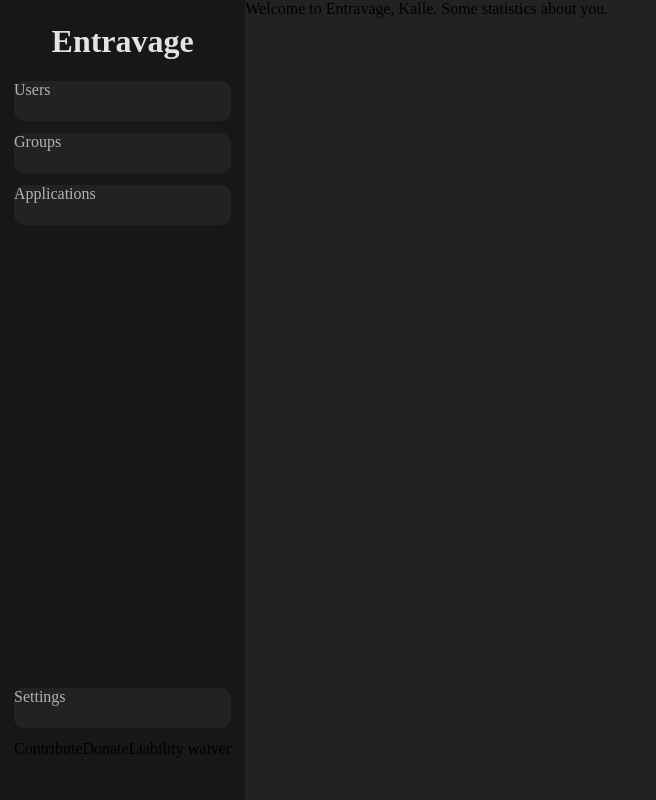
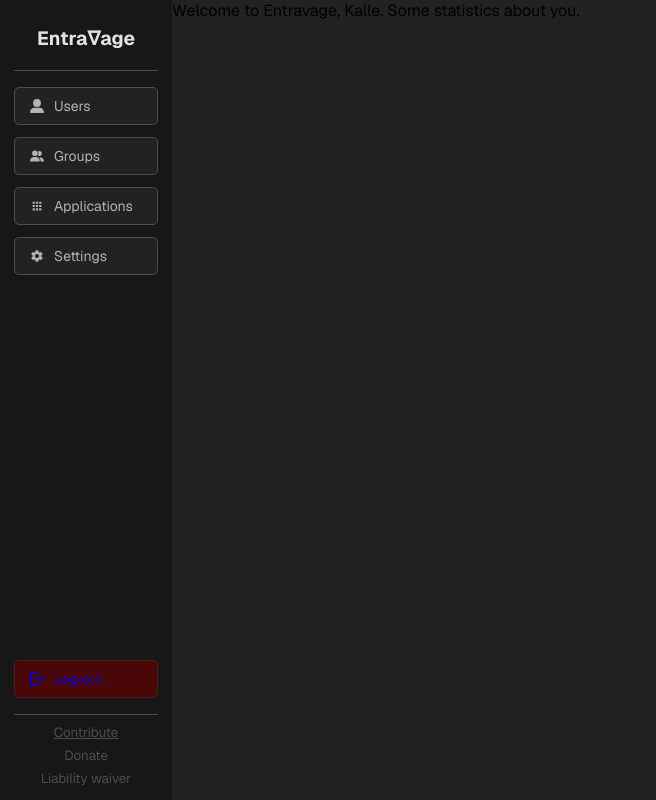
Before and after one commit to sundeka/Entravage, a Next.js app in the folder client/: page /dashboard in a window 1280 px wide. Shown: the whole page, without its empty margins (0-656 px from the left). Built offline with nearby package versions, Linux system fonts and the light colour scheme.

Commit message:
finalize sidebar core stylings

```diff
--- a/client/app/dashboard/dashboard.module.css
+++ b/client/app/dashboard/dashboard.module.css
@@ -3,6 +3,21 @@
   background-color: var(--shade1);
   display: flex;
   flex-direction: row;
+}
+
+.content {
+  width: 100%;
+}
+
+.feed {
+  background-color: var(--shade2);
+  width: 400px;
+  height: 45px;
+  position: absolute;
+  right: 0;
+  bottom: 0;
+  border: 0;
+  cursor: pointer;
 }
 
 .sidebar {
@@ -12,6 +27,7 @@
   display: flex;
   flex-direction: column;
   justify-content: space-between;
+  width: 144px;
 }
 
 .header {
@@ -20,11 +36,19 @@
   align-items: center;
   justify-content: center;
   color: var(--shade5);
+  border-bottom-width: thin;
+  border-bottom-style: solid;
+  border-bottom-color: var(--shade3);
+  padding-bottom: 6px;
+}
+
+.headerText {
+  font-size: larger;
 }
 
 .navigation {
-  height: -webkit-fill-available;
-  padding-block: 12px;
+  height: 100%;
+  padding-block: 16px;
 }
 
 .list {
@@ -40,14 +64,56 @@
 .listItem {
   color: var(--shade4);
   background-color: var(--shade1);
-  height: 40px;
-  border-radius: 10px;
+  border-radius: 5px;
+  height: 36px;
+  cursor: pointer;
+  border-color: var(--shade3);
+  border-width: thin;
+  border-style: solid;
 }
 
 .listItem:last-child {
   margin-top: auto;
+  background-color: var(--red-shade1);
+  border-color: var(--red-shade2);
+}
+
+.listItemLink {
+  height: inherit;
+  display: flex;
+  align-items: center;
+  gap: 10px;
+  padding-inline: 15px;
+  font-size: 14px;
+  text-decoration: none !important;
+}
+
+.listItemLink:visited, .listItemLink:active {
+  color: var(--shade4);
+}
+
+.listItemLink:hover {
+  color: var(--shade5);
 }
 
 .footer {
-  height: 55px;
+  border-top-style: solid;
+  border-top-width: thin;
+  border-top-color: var(--shade3);
+  padding-top: 9px;
+  height: 80px;
+  display: flex;
+  flex-direction: column;
+  gap: 6px;
+  justify-content: center;
+  align-items: center;
 }
+
+.footerLink {
+  color: var(--shade3);
+  font-size: smaller;
+}
+
+.footerLink:hover {
+  color: var(--shade5);
+}
--- a/client/app/dashboard/layout.tsx
+++ b/client/app/dashboard/layout.tsx
@@ -1,4 +1,10 @@
 import styles from './dashboard.module.css'
+import { FaUserLarge } from "react-icons/fa6";
+import { FaUserGroup } from "react-icons/fa6";
+import { IoMdApps } from "react-icons/io";
+import { IoMdSettings } from "react-icons/io";
+import { GrLogout } from "react-icons/gr";
+import Link from 'next/link';
 
 export default function DashboardLayout({
   children,
@@ -9,25 +15,62 @@
     <div className={styles.container}>
       <div className={styles.sidebar}>
         <header className={styles.header}>
-          <h1>Entravage</h1>
+          <h1 className={styles.headerText}>Entra&nabla;age</h1>
         </header>
         <nav className={styles.navigation}>
           <ul className={styles.list}>
-            <li className={styles.listItem}>Users</li>
-            <li className={styles.listItem}>Groups</li>
-            <li className={styles.listItem}>Applications</li>
-            <li className={styles.listItem}>Settings</li>
+            <li className={styles.listItem}>
+              <a className={styles.listItemLink}>
+                <FaUserLarge />
+                Users
+              </a>
+            </li>
+            <li className={styles.listItem}>
+              <a className={styles.listItemLink}>
+                <FaUserGroup />
+                Groups
+              </a>
+            </li>
+            <li className={styles.listItem}>
+              <a className={styles.listItemLink}>
+                <IoMdApps />
+                Applications
+              </a>
+            </li>
+            <li className={styles.listItem}>
+              <a className={styles.listItemLink}>
+                <IoMdSettings />
+                Settings
+              </a>
+            </li>
+            <li className={styles.listItem}>
+              <Link
+                className={styles.listItemLink}
+                href="/"
+              >
+                <GrLogout />
+                Log out
+              </Link>
+            </li>
           </ul>
         </nav>
         <footer className={styles.footer}>
-          <a>Contribute</a>
-          <a>Donate</a>
-          <a>Liability waiver</a>
+          <a
+            className={styles.footerLink}
+            target="_blank"
+            rel="noopener noreferrer"
+            href="https://github.com/sundeka/Entravage"
+          >
+            Contribute
+          </a>
+          <a className={styles.footerLink}>Donate</a>
+          <a className={styles.footerLink}>Liability waiver</a>
         </footer>
       </div>
-      <main>
+      <main className={styles.main}>
         {children}
       </main>
+      <button className={styles.feed} /> {/** TODO: log stream */}
     </div>
   )
 }
--- a/client/app/globals.css
+++ b/client/app/globals.css
@@ -4,6 +4,8 @@
   --shade3: #4D4D4D;
   --shade4: #B3B3B3;
   --shade5: #e3e3e3;
+  --red-shade1: #4a0707;
+  --red-shade2: #511e1e;
 }
 
 /**
--- a/client/app/layout.tsx
+++ b/client/app/layout.tsx
@@ -1,4 +1,9 @@
 import "./globals.css";
+import { Geist } from 'next/font/google'
+
+const geist = Geist({
+  subsets: ['latin'],
+})
 
 export default function RootLayout({
   children,
@@ -6,7 +11,7 @@
   children: React.ReactNode;
 }>) {
   return (
-    <html lang="en">
+    <html lang="en" className={geist.className}>
       <body>
         {children}
       </body>
--- a/client/package.json
+++ b/client/package.json
@@ -10,7 +10,8 @@
   "dependencies": {
     "react": "19.1.0",
     "react-dom": "19.1.0",
-    "next": "15.5.4"
+    "next": "15.5.4",
+    "react-icons": "5.5.0"
   },
   "devDependencies": {
     "typescript": "^5",
```
Also changed, not shown: 1 other file (tests, documents, lock files or other folders).
